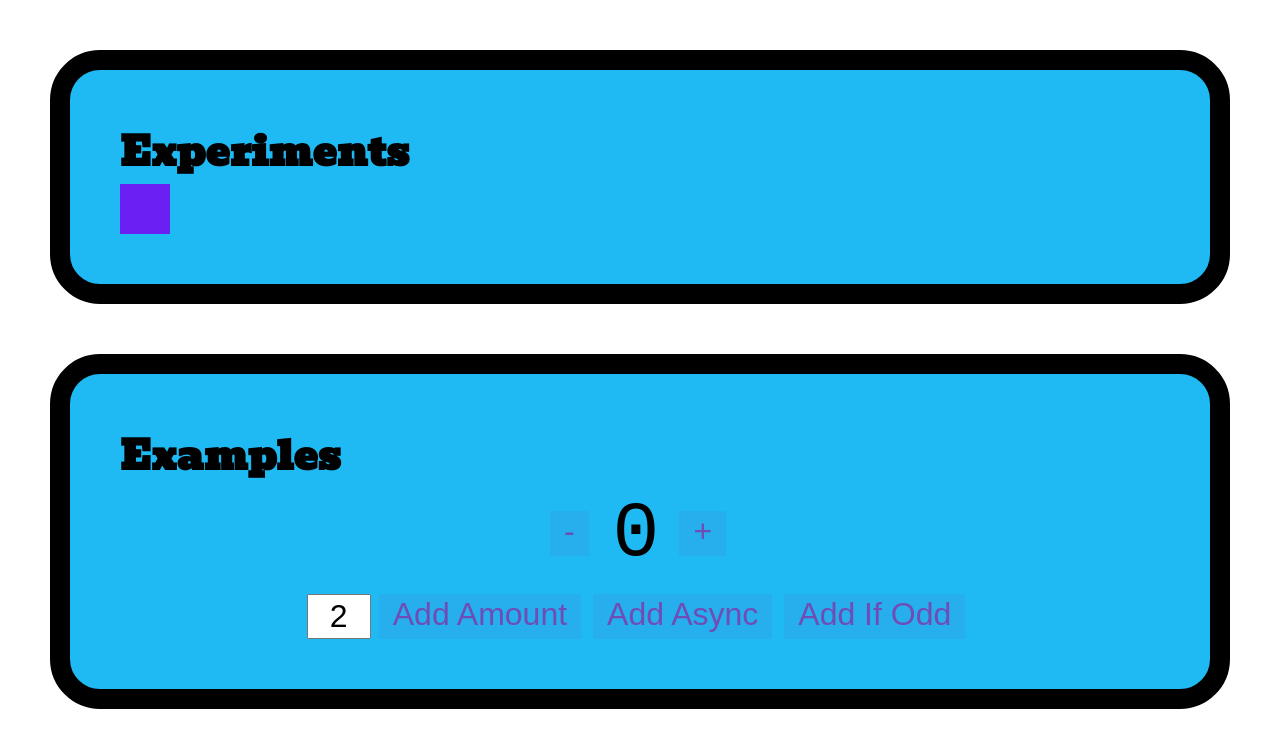
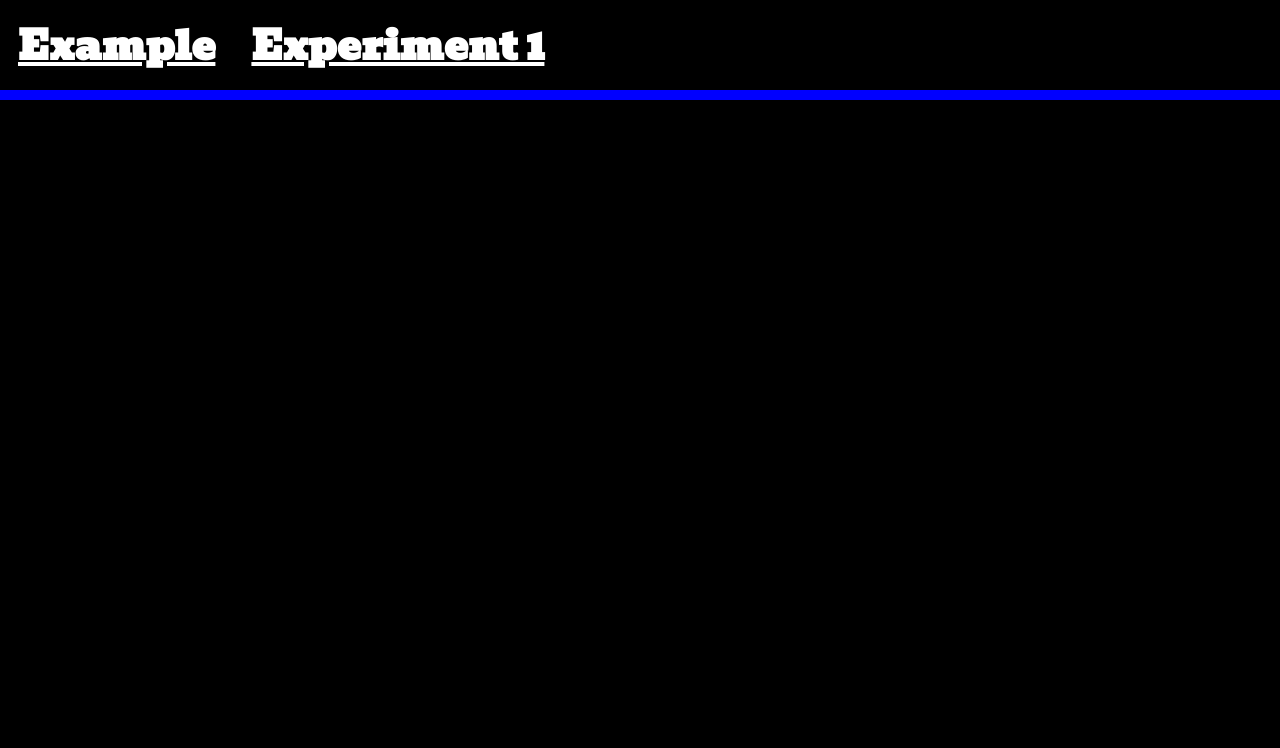
Before and after one commit to thyancey/tly-raccoon-trapper, a React (Create React App) app: page / in a window 1280 px wide. Shown: the top 748 px of the page. Built offline with nearby package versions, Linux system fonts and the light colour scheme; a web font is replaced by a local one.

Commit message:
routes and stuff

```diff
--- a/package.json
+++ b/package.json
@@ -18,6 +18,7 @@
     "react": "^17.0.2",
     "react-dom": "^17.0.2",
     "react-redux": "^7.2.0",
+    "react-router-dom": "^6.0.2",
     "react-scripts": "4.0.3",
     "styled-components": "^5.3.3",
     "typescript": "~4.1.5"
--- a/src/App.tsx
+++ b/src/App.tsx
@@ -1,28 +1,92 @@
+import React, { useState } from 'react';
+import ReactDOM from 'react-dom';
 import { Counter } from './examples/counter/Counter';
 import { Template } from './experiments/template';
 import { getColor } from './themes/';
-import styled from 'styled-components';
+// import { Route, Link, withRouter, Redirect } from 'react-router-dom';
+import { HashRouter, Route, Routes, Link } from 'react-router-dom';
+import styled, { css } from 'styled-components';
 
 export const GroupContainer = styled.div`
   background-color: ${getColor('blue')};
-  border: 2rem solid ${getColor('black')};
+  border: 1rem solid ${getColor('white')};
   border-radius: 5rem;
-  margin: 5rem;
-  padding: 5rem;
+  margin: 3rem;
+  padding: 2rem 3.3rem;
+`;
+
+export const ScHeader = styled.div`
+  position:fixed;
+  top:0;
+  left:0;
+  transition: top .5s ease-in-out;
+
+  width: 100%;
+  height:10rem;
+  border-bottom:1rem solid blue;
+  color:white;
+  z-index:1;
+  background-color:black;
+
+  &.collapsed{
+    top:-8rem;
+    transition: top .5s ease-in-out;
+  }
+
+  >.link-button{
+    color:white;
+    display:inline-block;
+    vertical-align:middle;
+    margin:1.4rem 1.8rem;
+    transition: color .5s ease-in;
+    &:hover{
+      color: ${getColor('yellow')};
+      transition: color .2s ease-out;
+    }
+  }
+`;
+
+export const ScStage = styled.div`
+  position:absolute;
+  left:0;
+  top:0;
+  right:0;
+  bottom:0;
+  padding-top:5rem;
 `
 
 function App() {
+  const [ collapsed, setCollapsed ] = useState(false);
+  const pages = [
+    {
+      route: '/example1',
+      text: 'Example',
+      element: <Counter/>
+    },
+    {
+      route: '/experiment1',
+      text: 'Experiment 1',
+      element: <Template/>
+    }
+  ]
+
   return (
-    <div>
-      <GroupContainer>
-        <h2>{'Experiments'}</h2>
-        <Template />
-      </GroupContainer>
-      <GroupContainer>
-        <h2>{'Examples'}</h2>
-        <Counter />
-      </GroupContainer>
-    </div>
+    <HashRouter>
+      <ScHeader className={ collapsed ? 'collapsed' : ''} onClick={() => setCollapsed(!collapsed)}>
+        {pages.map((p, i) => (
+          <Link key={i} to={p.route} className="link-button">
+            <h2>{p.text}</h2>
+          </Link>
+        ))}
+      </ScHeader>
+      <ScStage>
+        <Routes>
+          {pages.map((p, i) => (
+            <Route key={i} path={p.route} element={p.element} />
+          ))}
+        </Routes>
+      </ScStage>
+    </HashRouter>
   );
 }
 
--- /dev/null
+++ b/src/components/button.tsx
@@ -0,0 +1,17 @@
+import styled from 'styled-components';
+import { MouseEventHandler } from 'hoist-non-react-statics/node_modules/@types/react';
+
+export const ScButton = styled.div`
+  padding: 2rem;
+`;
+
+interface LBType {
+  onClick: MouseEventHandler,
+  text: string
+}
+
+export function Button({ onClick, text }: LBType) {
+  return (
+    <ScButton onClick={onClick}><span>{text}</span></ScButton>
+  )
+}
--- a/src/examples/counter/Counter.module.css
+++ b/src/examples/counter/Counter.module.css
@@ -19,6 +19,7 @@
   padding-right: 16px;
   margin-top: 2px;
   font-family: 'Courier New', Courier, monospace;
+  color:white;
 }
 
 .button {
--- a/src/experiments/template.tsx
+++ b/src/experiments/template.tsx
@@ -1,17 +1,23 @@
-import React, { useState } from 'react';
 import styled from 'styled-components';
 import { getColor } from '../themes';
+import { Button } from '../components/button';
 
 export const Container = styled.div`
-  width:5rem;
-  height:5rem;
+  position:absolute;
+  left:0;
+  top:0;
+  bottom:0;
+  right:0;
   background-color: ${getColor('purple')};
+  z-index:-1;
+  padding-top:10rem;
 `
 
 export function Template() {
   return (
     <Container>
-
+      <h1>{'Experiment 1'}</h1>
+      <Button text="hello" onClick={e => console.log('AHH!', e)} />
     </Container>
   );
 }
--- a/src/themes/index.ts
+++ b/src/themes/index.ts
@@ -13,7 +13,7 @@ export default createGlobalStyle`
   h1, h2, h3, h4{
     font-family: 'Bevan', cursive;
   }
-  p, span, h5, h6{
+  a, p, span, h5, h6{
     font-family: 'Cabin', sans-serif;
   }
   h1{
@@ -32,7 +32,7 @@ export default createGlobalStyle`
     font-size: 2rem;
   }
   p, span{
-    font-size: 1rem;
+    font-size:2rem;
   }
 
   html{
@@ -40,6 +40,7 @@ export default createGlobalStyle`
     -webkit-font-smoothing: antialiased;
     -moz-osx-font-smoothing: grayscale;
     font-family: 'Cabin', sans-serif;
+    background-color: black;
   }
 
   code {
```
Also changed, not shown: 1 other file (tests, documents, lock files or other folders).
